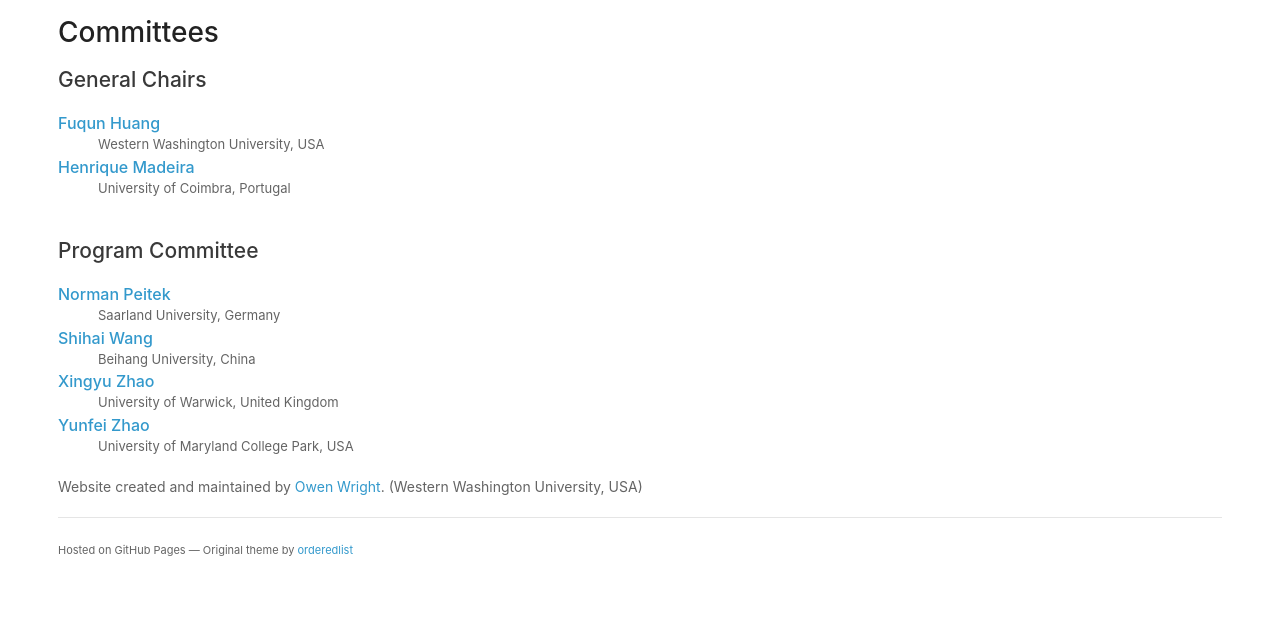
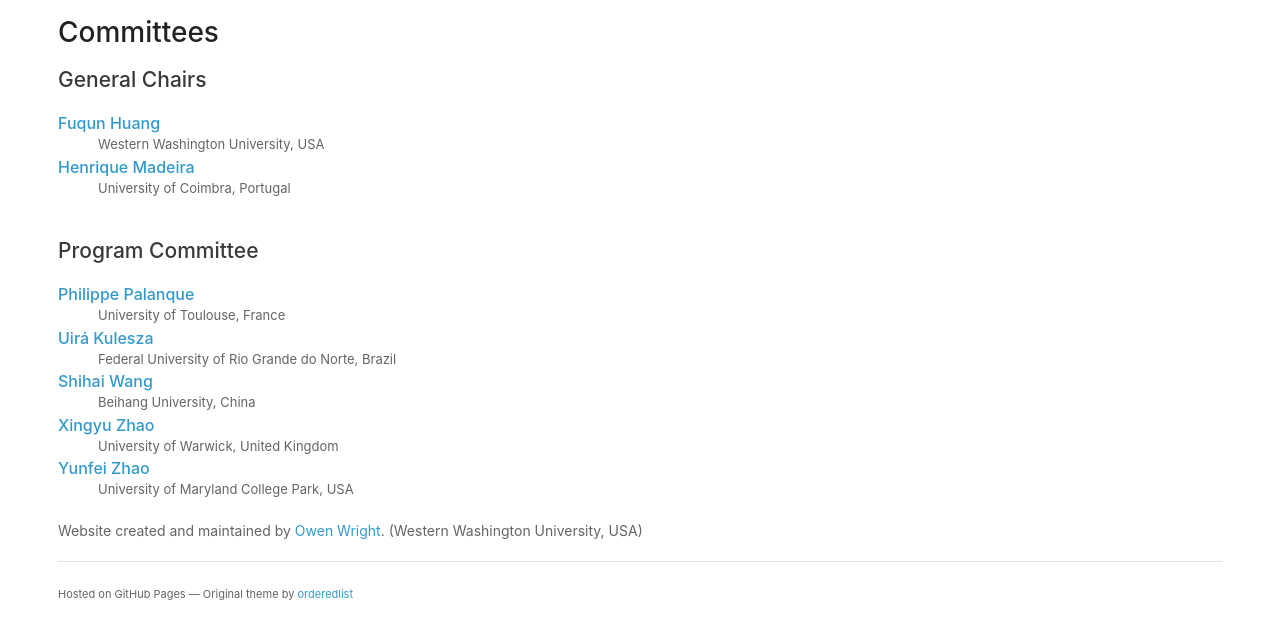
Before and after one commit to HFSDWorkshop/hfsdworkshop.github.io, a plain HTML site: page committees.html in a window 1280 px wide. Shown: the part 117-756 px from the top of the page. Drawn offline with Linux system fonts and the light colour scheme.

Commit message:
Update committees.html

```diff
--- a/committees.html
+++ b/committees.html
@@ -38,8 +38,10 @@
         <br>
         <h2>Program Committee</h2>
         <dl>
-          <dt><a href="https://peitek.com/">Norman Peitek</a></dt>
-          <dd>Saarland University, Germany</dd>
+          <dt><a href="https://www.irit.fr/recherches/ICS/people/palanque/">Philippe Palanque</a></dt>
+          <dd>University of Toulouse, France</dd>
+          <dt><a href="https://www.dimap.ufrn.br/~uira/">Uirá Kulesza</a></dt>
+          <dd>Federal University of Rio Grande do Norte, Brazil</dd>
           <dt><a href="https://shi.buaa.edu.cn/wangshihai/en/index.htm">Shihai Wang</a></dt>
           <dd>Beihang University, China</dd>
           <dt><a href="https://www.xzhao.me/home">Xingyu Zhao</a></dt>
```
